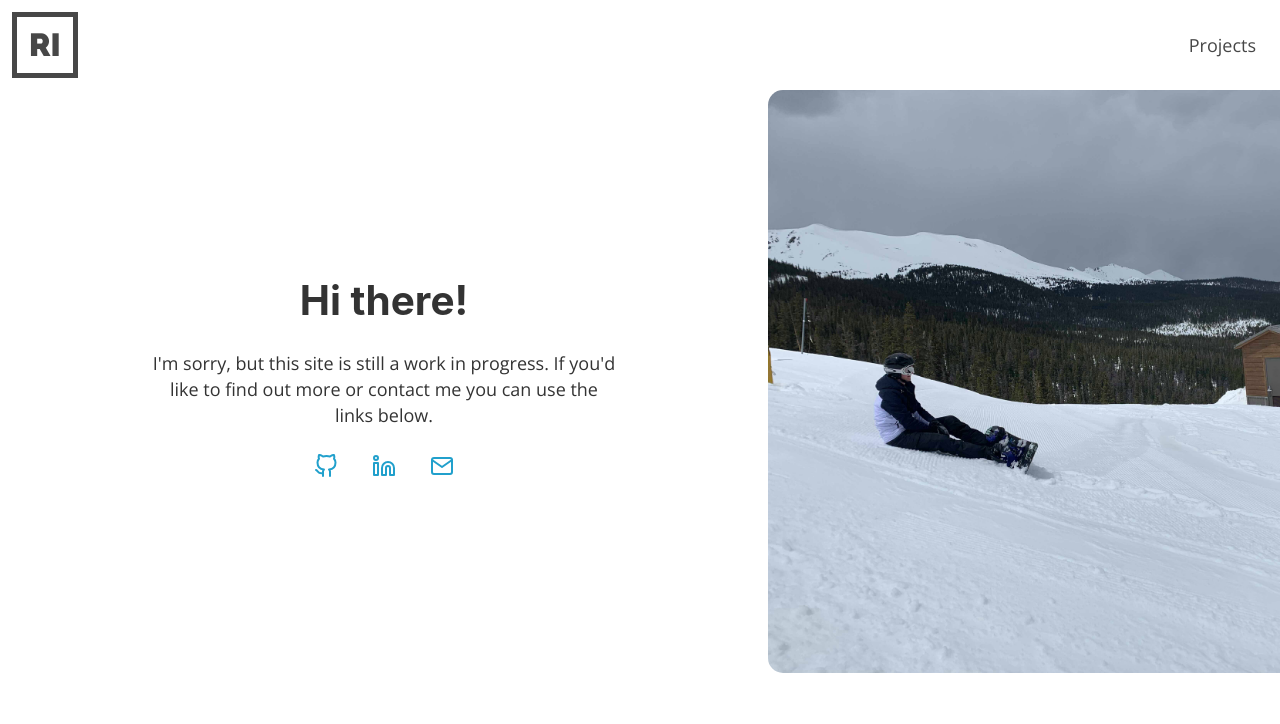
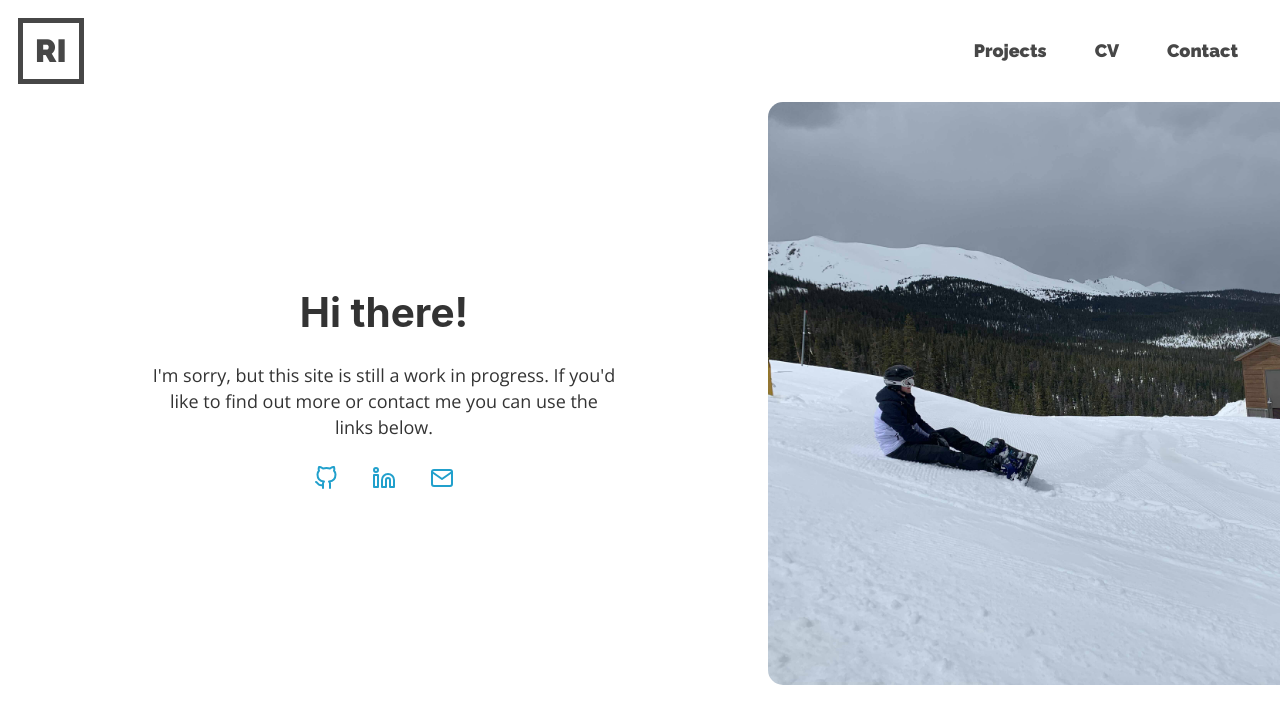
Before and after one commit to ryanimpey/impey.dev, a Gatsby site: page / in a window 1280 px wide. Built offline with nearby package versions, Linux system fonts and the light colour scheme; Gatsby itself is replaced by a stand-in of ours.

Commit message:
Style updates, move to styled components

```diff
--- a/package.json
+++ b/package.json
@@ -14,7 +14,7 @@
     "gatsby-plugin-react-helmet": "^3.1.11",
     "gatsby-plugin-sass": "^2.1.18",
     "gatsby-plugin-sharp": "^2.2.29",
-    "gatsby-plugin-styled-components": "^3.1.11",
+    "gatsby-plugin-styled-components": "^3.1.16",
     "gatsby-plugin-typescript": "^2.1.12",
     "gatsby-source-filesystem": "^2.1.31",
     "gatsby-transformer-sharp": "^2.2.21",
@@ -47,7 +47,7 @@
   "scripts": {
     "build": "gatsby build",
     "deploy": "gh-pages -d public",
-    "develop": "gatsby develop",
+    "dev": "gatsby develop",
     "format": "prettier --write \"**/*.{js,jsx,json,md}\"",
     "start": "npm run develop",
     "serve": "gatsby serve",
--- a/src/components/header/_header.scss
+++ b/src/components/header/_header.scss
@@ -1,7 +1,7 @@
-@import "../../styles/variables";
+/* @import "../../styles/variables";
 
 header.site-header {
-    padding: 12px;
+    padding: 18px;
     background: white;
     display: flex;
     justify-content: space-between;
@@ -21,7 +21,8 @@ header.site-header {
                 margin-bottom: 0px;
 
                 a {
-                    color: $color-dark;
+                    font-family: "Raleway", sans-serif;
+                    color: #474747;
                     text-decoration: none;
                     padding: 0px 12px;
 
@@ -33,3 +34,4 @@ header.site-header {
         }
     }
 }
+ */
--- a/src/components/header/index.js
+++ b/src/components/header/index.js
@@ -1,17 +1,25 @@
-import React from "react"
-import Logo from "../logo/index.js"
-import "./_header.scss"
-import Navigation from "./navigation.tsx"
-import { nav_links } from "../../helpers/arrays.ts"
-import { Link } from "gatsby"
+import React from "react";
+import Logo from "../logo/index.js";
+import "./_header.scss";
+import Navigation from "./navigation";
+import { nav_links } from "../../helpers/arrays";
+import { Link } from "gatsby";
+import styled from "styled-components";
 
 const Header = () => (
-    <header className="site-header">
+    <HeaderContainer>
         <Link to="/" tabIndex="0">
             <Logo />
         </Link>
         <Navigation links={nav_links} />
-    </header>
-)
+    </HeaderContainer>
+);
 
-export default Header
+const HeaderContainer = styled.header`
+    padding: 18px;
+    background: white;
+    display: flex;
+    justify-content: space-between;
+`;
+
+export default Header;
--- /dev/null
+++ b/src/components/header/navigation.js
@@ -0,0 +1,51 @@
+import React from "react";
+import propTypes from "prop-types";
+import { navigation_links_interface } from "../../helpers/arrays";
+import { Link } from "gatsby";
+import styled from "styled-components";
+
+const Navigation = ({ links = [] }) => {
+    return (
+        <nav>
+            <NavigationContainer>
+                {links.map(item => (
+                    <NavLi key={item.name}>
+                        <Link to={item.link}>{item.name}</Link>
+                    </NavLi>
+                ))}
+            </NavigationContainer>
+        </nav>
+    );
+};
+
+const NavigationContainer = styled.ul`
+    display: flex;
+    justify-content: space-around;
+    align-items: center;
+    margin: 0px;
+    height: 100%;
+`;
+
+const NavLi = styled.li`
+    text-decoration: none;
+    list-style: none;
+    margin-bottom: 0px;
+
+    a {
+        font-family: "Raleway", sans-serif;
+        color: #474747;
+        text-decoration: none;
+        padding: 0px 24px;
+
+        &:hover {
+            text-decoration: underline;
+            text-decoration-color: #21A0CC;
+        }
+    }
+`;
+
+Navigation.propTypes = {
+    links: propTypes.array,
+};
+
+export default Navigation;
--- a/src/components/header/navigation.tsx
+++ /dev/null
@@ -1,24 +0,0 @@
-import React from "react"
-import propTypes from "prop-types"
-import { navigation_links_interface } from "../../helpers/arrays"
-import { Link } from "gatsby"
-
-const Navigation = ({ links = [] }) => {
-    return (
-        <nav>
-            <ul className="navigation-container">
-                {links.map((item: navigation_links_interface) => (
-                    <li key={item.name}>
-                        <Link to={item.link}>{item.name}</Link>
-                    </li>
-                ))}
-            </ul>
-        </nav>
-    )
-}
-
-Navigation.propTypes = {
-    links: propTypes.array,
-}
-
-export default Navigation
--- a/src/components/logo/index.js
+++ b/src/components/logo/index.js
@@ -1,20 +1,47 @@
 import React from "react"
 import propTypes from "prop-types"
 import { getPaddingSize } from "../../helpers"
-import "./logo.scss";
+import "./logo.scss"
+import styled from "styled-components"
 
 const Logo = ({ padding = "small" }) => {
     let textClassName = ["logo-text", getPaddingSize(padding)].join(" ")
 
     return (
-        <div className="logo-container">
+        <LogoContainer>
             <span className={textClassName}>RI</span>
-        </div>
+        </LogoContainer>
     )
 }
+
+const LogoContainer = styled.div`
+    display: inline-flex;
+    justify-content: center;
+    align-items: center;
+    transition: all 0.25s ease-in-out;
+
+    .logo-text {
+        height: inherit;
+        width: inherit;
+        font-size: 32px;
+        line-height: 32px;
+        font-family: "Raleway";
+        font-weight: 900;
+        color: #474747;
+        border: 5px solid #474747;
+
+        &:hover {
+            color: white;
+        }
+    }
+
+    &:hover {
+        background: #474747;
+    }
+`
 
 Logo.propTypes = {
     padding: propTypes.oneOf(["small", "medium", "large"]),
 }
 
-export default Logo;
+export default Logo
--- a/src/components/logo/logo.scss
+++ b/src/components/logo/logo.scss
@@ -1,7 +1,7 @@
 @import "../../styles/_variables";
 @import "../../styles/_globals";
 
-.logo-container {
+/* .logo-container {
     display: inline-flex;
     justify-content: center;
     align-items: center;
@@ -24,6 +24,7 @@
 
     &:hover {
         background: $color-dark;
-        /* transform: rotate(-5deg); */
+        transform: rotate(-5deg);
     }
 }
+ */
--- a/src/helpers/arrays.ts
+++ b/src/helpers/arrays.js
@@ -1,13 +1,15 @@
-export interface navigation_links_interface {
-    name: string,
-    link: string,
-    external?: string
-}
-
-export const nav_links: Array<navigation_links_interface> = [
+export const nav_links = [
     {
         name: "Projects",
         link: "/projects",
+    },
+    {
+        name: "CV",
+        link: "/cv",
+    },
+    {
+        name: "Contact",
+        link: "/contact",
     },
     /*  {
         name: "About",
```
Also changed, not shown: .storybook/preview-head.html, 2 other files.
